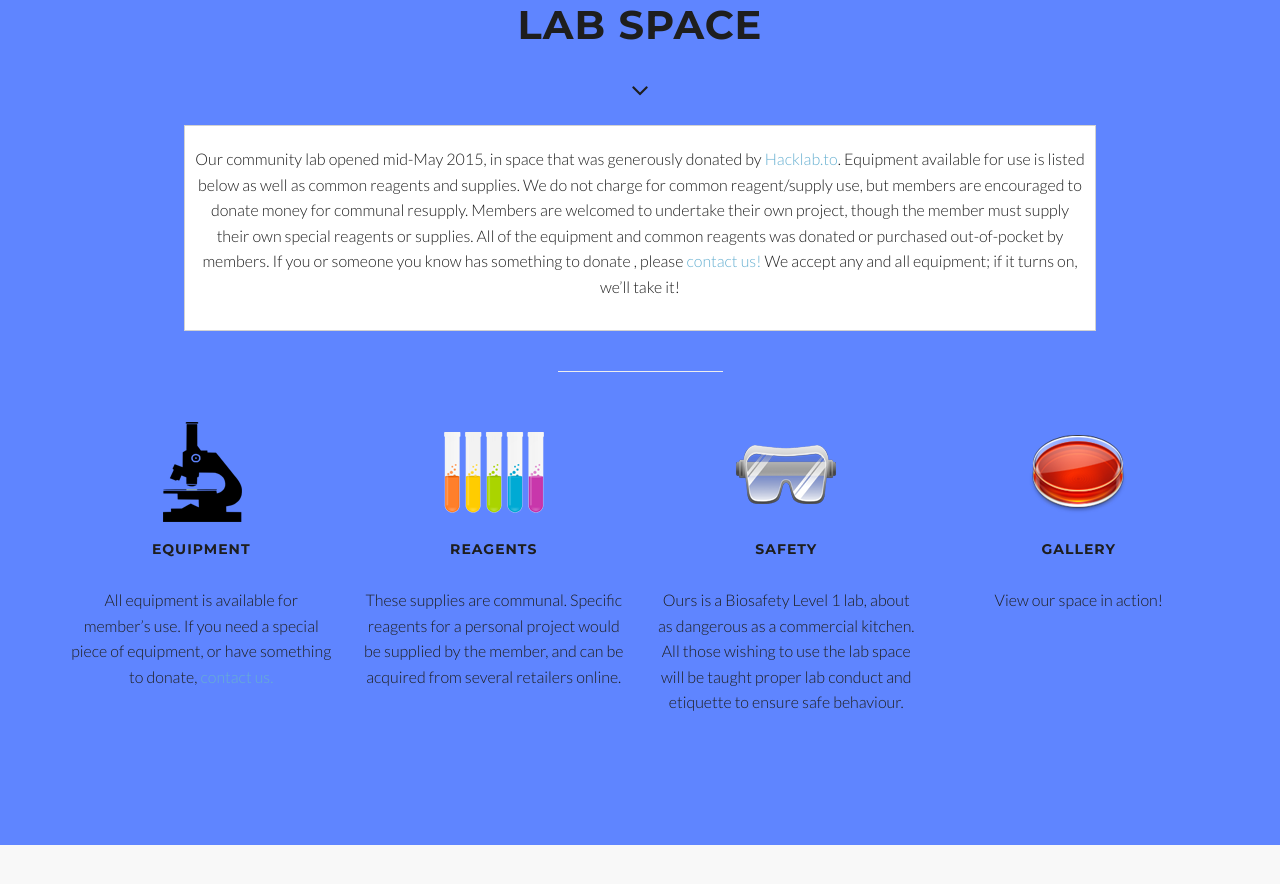
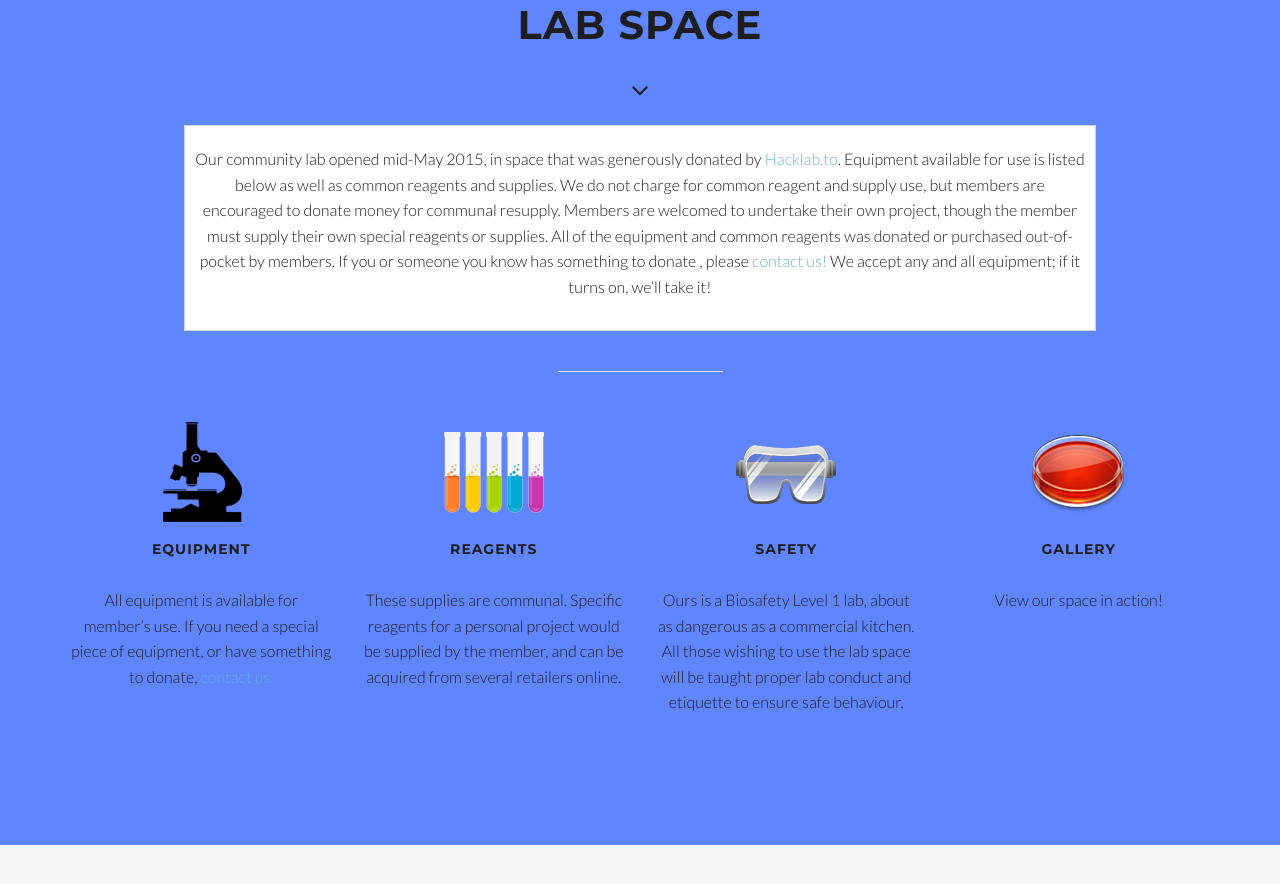
Before and after one commit to DIY-Bio-Toronto/diybio.to-website, a plain HTML site: page index.html in a window 1280 px wide. Shown: the part 1509-2393 px from the top of the page. Drawn offline with nearby package versions, Linux system fonts and the light colour scheme; some packages are replaced by stand-ins of ours; a script that the page names is missing.

Commit message:
Update index.html

```diff
--- a/index.html
+++ b/index.html
@@ -122,7 +122,7 @@ We hope to see you soon!</p>
 			</div>
 		</div>
 <div class="container"><div class="prettypolly" >
-  <p class="prety">Our community lab opened mid-May 2015, in space that was generously donated by <a href="http://hacklab.to">Hacklab.to</a>. Equipment available for use is listed below as well as common reagents and supplies. We do not charge for common reagent/supply use, but members are encouraged to donate money for communal resupply. Members are welcomed to undertake their own project, though the member must supply their own special reagents or supplies.
+  <p class="prety">Our community lab opened mid-May 2015, in space that was generously donated by <a href="http://hacklab.to">Hacklab.to</a>. Equipment available for use is listed below as well as common reagents and supplies. We do not charge for common reagent and supply use, but members are encouraged to donate money for communal resupply. Members are welcomed to undertake their own project, though the member must supply their own special reagents or supplies.
 All of the equipment and common reagents was donated or purchased out-of-pocket by members. If you or someone you know has something to donate , please <a href="#contact">contact us!</a> We accept any and all equipment; if it turns on, we’ll take it!
 
 </div>
```
